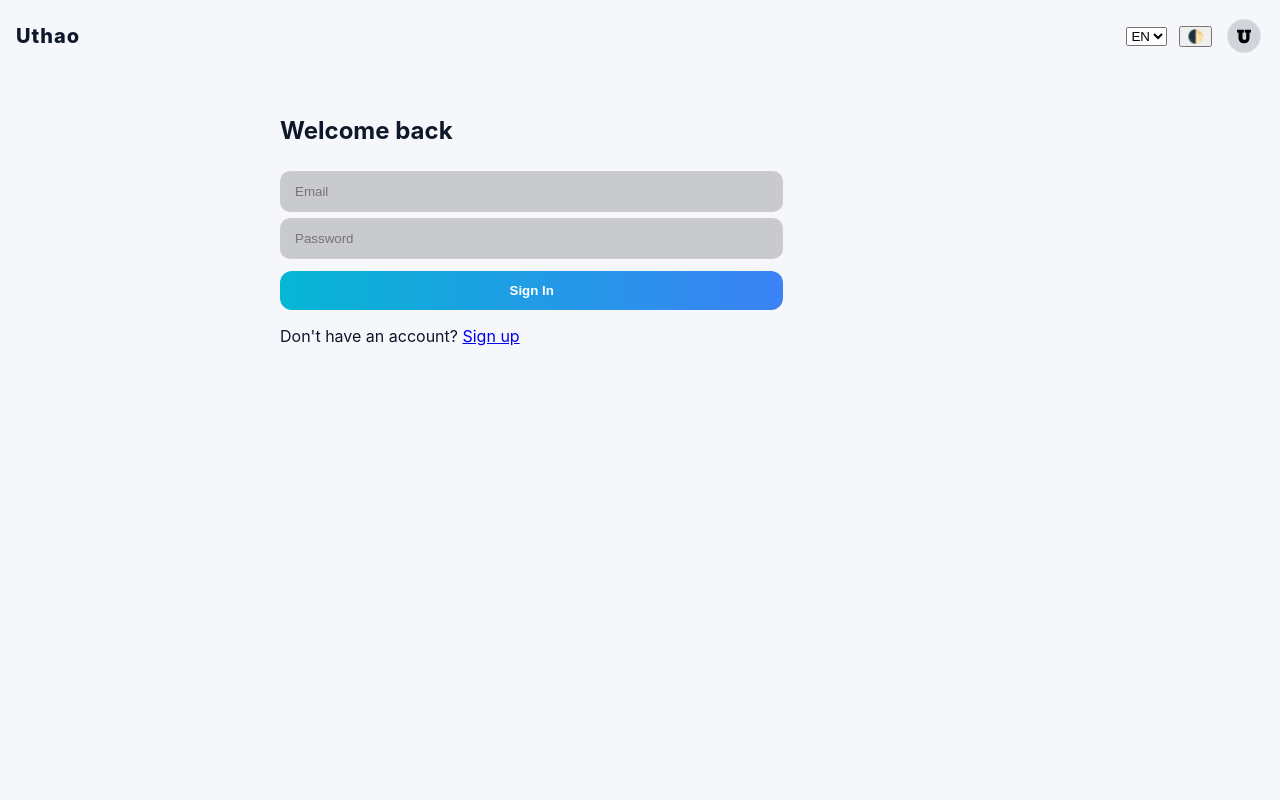
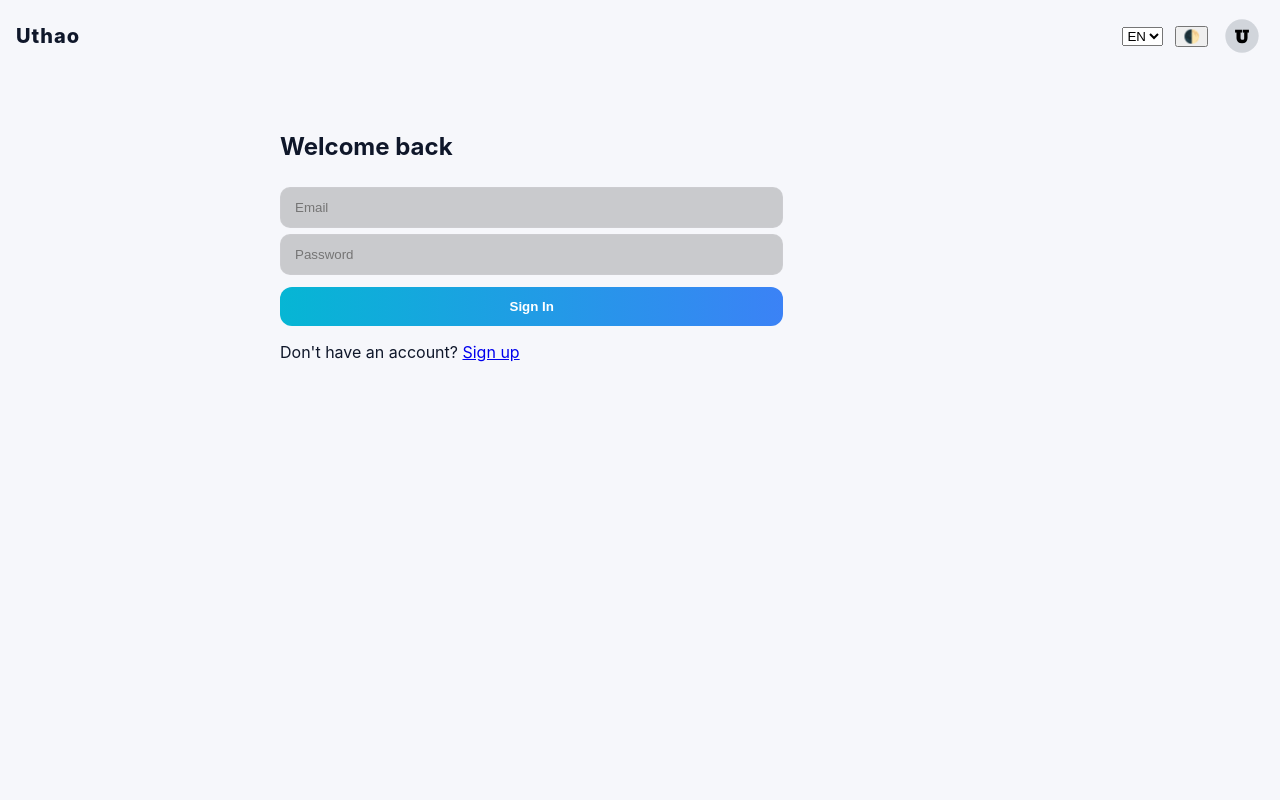
Before and after one commit to aaradhyapshah-prog/Uthao, a FastAPI app: page / in a window 1280 px wide. Run offline with FastAPI, Linux system fonts and the light colour scheme.

Commit message:
UI: make avatar circular, fix fixed topbar spacing, ensure avatar clickable in corner; improve hover micro-interaction

```diff
--- a/static/css/styles.css
+++ b/static/css/styles.css
@@ -15,17 +15,20 @@
 }
 *{box-sizing:border-box}
 html,body{height:100%}
-body { background:var(--bg); color:var(--text); font-family:Inter,system-ui,Arial; margin:0; min-height:100vh; }
-.topbar { height:72px; display:flex; justify-content:space-between; align-items:center; padding:16px; background:transparent; }
+body { background:var(--bg); color:var(--text); font-family:Inter,system-ui,Arial; margin:0; min-height:100vh; padding-top:88px; }
+/* Fixed topbar so profile avatar always lives in top-right */
+.topbar { position:fixed; top:0; left:0; right:0; height:72px; display:flex; justify-content:space-between; align-items:center; padding:12px 16px; background:transparent; z-index:120; }
 .branding{display:flex;flex-direction:column}
 .logo{ font-weight:800; font-size:20px; letter-spacing:1px; }
 .tag{ font-size:12px; opacity:0.8 }
 .top-actions{ display:flex; gap:12px; align-items:center; }
-.avatar { width:40px; height:40px; border-radius:10px; cursor:pointer; }
+/* Avatar: circle style (user requested) */
+.avatar { width:44px; height:44px; border-radius:50%; cursor:pointer; object-fit:cover; border:2px solid rgba(255,255,255,0.06); }
 .dashboard { padding:24px; }
 .tiles { display:grid; grid-template-columns:repeat(auto-fit,minmax(140px,1fr)); gap:18px; margin:16px 0; }
 .tile { background:var(--card); padding:22px; border-radius:18px; display:flex; flex-direction:column; align-items:center; justify-content:center; transition:transform .18s ease, box-shadow .18s; cursor:pointer; position:relative; z-index:0; transform-origin:center; backdrop-filter:blur(6px); }
 .tile .icon{ font-size:36px }
+/* Hover micro-interaction: translate up and scale to 1.5x */
 .tile:hover { transform: translateY(-8px) scale(1.5); z-index:10; box-shadow:0 12px 30px rgba(0,0,0,0.6); }
 .hidden{ display:none; }
 .auth-container{ max-width:720px; margin:24px auto; display:flex; gap:16px; align-items:flex-start; }
@@ -45,11 +48,11 @@ input[type=email], input[type=password], input[type=text]{ width:100%; padding:1
 footer{ margin-top:28px; }
 
 /* Modal */
-.modal{ position:fixed; inset:0; display:flex; align-items:center; justify-content:center; background:rgba(2,6,23,0.6); }
+.modal{ position:fixed; inset:0; display:flex; align-items:center; justify-content:center; background:rgba(2,6,23,0.6); z-index:200; }
 .modal-content{ background:var(--card); padding:18px; border-radius:12px; width:360px; position:relative; }
 .modal-close{ position:absolute; right:10px; top:10px; background:transparent; border:none; color:var(--text); font-size:18px; cursor:pointer }
 .avatar-row{ display:flex; gap:12px; align-items:center; margin-bottom:8px }
-.avatar-row img{ width:72px; height:72px; border-radius:12px }
+.avatar-row img{ width:72px; height:72px; border-radius:12px; object-fit:cover }
 
 /* History list */
 #history-list .order{ padding:12px; border-radius:10px; background:rgba(255,255,255,0.02); margin-bottom:8px }
```
